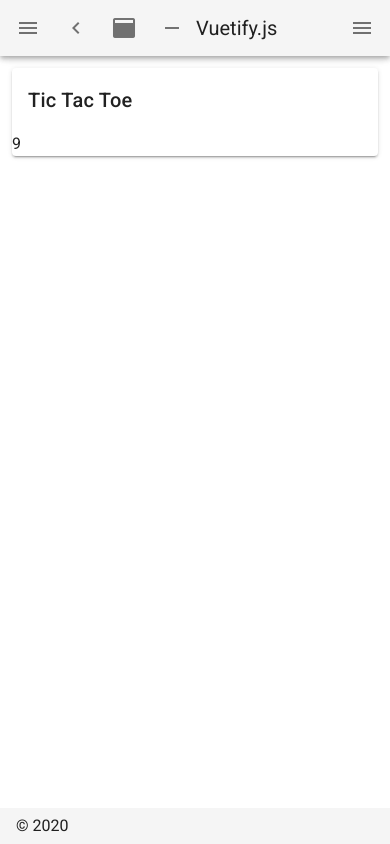
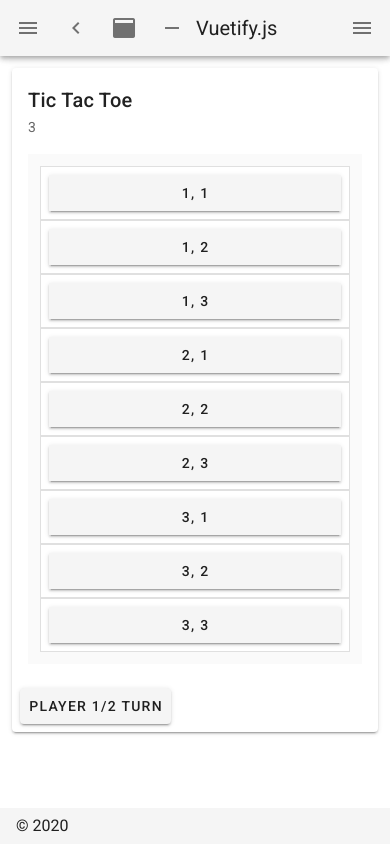
Before and after one commit to avimehenwal/indoorgame, a Nuxt app in the folder tic-tac-toe/: page /inspire in a window 390 px wide. Built offline with nearby package versions, Linux system fonts and the light colour scheme.

Commit message:
:construction: Grid initial layout
Its unresponsive, maybe use right aspect ratio

```diff
--- a/tic-tac-toe/components/Grid.vue
+++ b/tic-tac-toe/components/Grid.vue
@@ -1,7 +1,25 @@
 <template>
   <v-card>
-    <v-card-title>Tic Tac Toe</v-card-title>
-    {{ num }}
+      <v-card-title>Tic Tac Toe</v-card-title>
+      <v-card-subtitle>{{ dimension }}</v-card-subtitle>
+      <v-card-text>
+        <!-- Game Grid -->
+        <v-container class="grey lighten-5">
+          <v-row no-gutters v-for="row in dimension" :key="row">
+            <v-col v-for="col in dimension" :key="col" cols="12" sm="4" >
+              <v-card class="pa-2" outlined tile >
+                  <v-btn block tile>
+                    {{ row }}, {{ col }}
+                  </v-btn>
+              </v-card>
+            </v-col>
+          </v-row>
+        </v-container>
+
+      </v-card-text>
+      <v-card-actions>
+        <v-btn>Player 1/2 Turn</v-btn>
+      </v-card-actions>
   </v-card>
 </template>
 
@@ -9,10 +27,14 @@
 
 export default {
   props: {
-    num: {
+    dimension: {
       type: Number,
-      default: 9
+      default: 3
     },
-  }
+  },
+  data: () => ({
+    rows: 3,
+    columns: 3
+  })
 }
 </script>
--- a/tic-tac-toe/pages/inspire.vue
+++ b/tic-tac-toe/pages/inspire.vue
@@ -1,5 +1,5 @@
 <template>
-  <Grid num="9"/>
+  <Grid :dimension="dimension" />
 </template>
 
 <script>
@@ -8,6 +8,9 @@ import Grid from '@/components/Grid.vue'
 export default {
   components: {
     Grid
-  }
+  },
+  data: () => ({
+    dimension: 3
+  })
 }
 </script>
```
